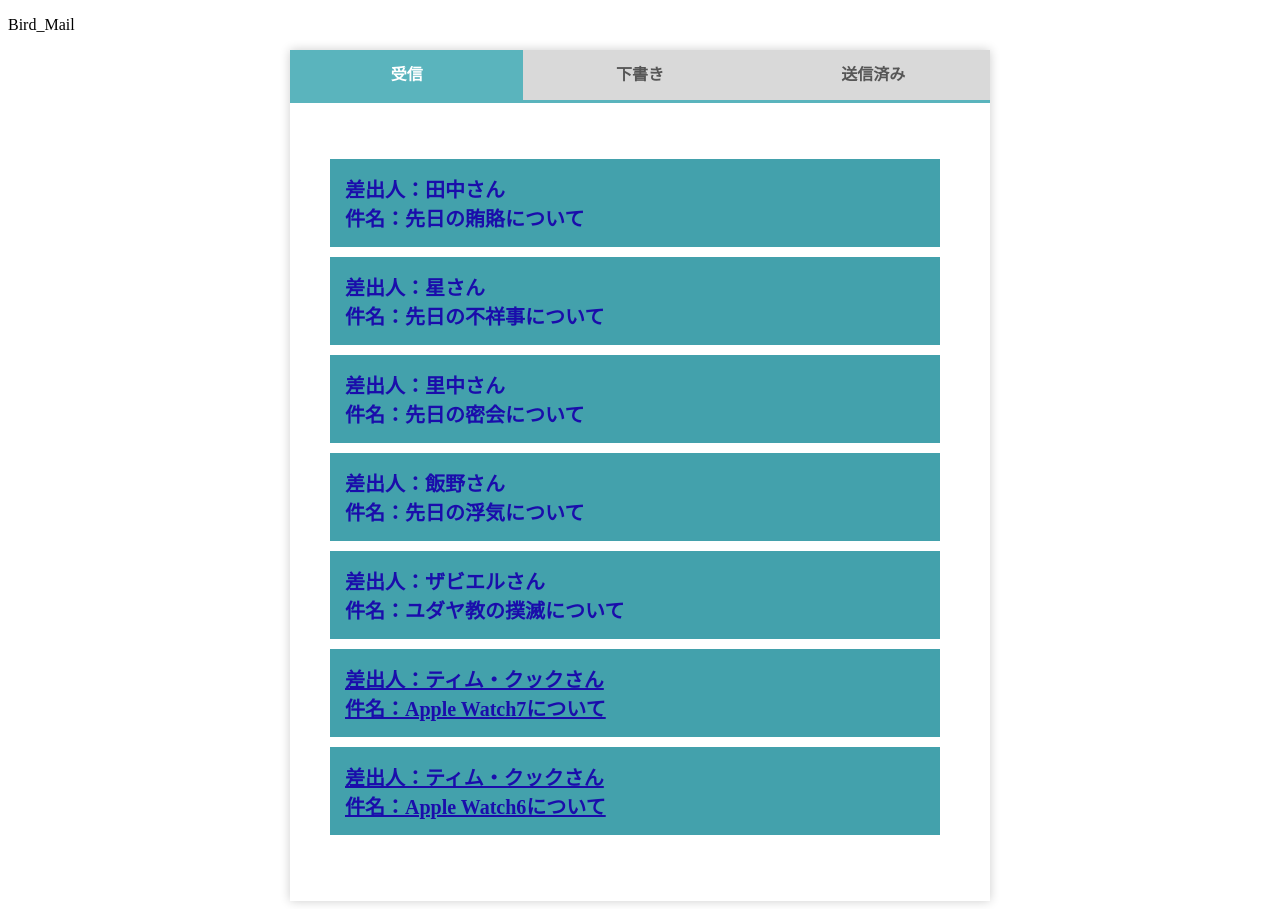
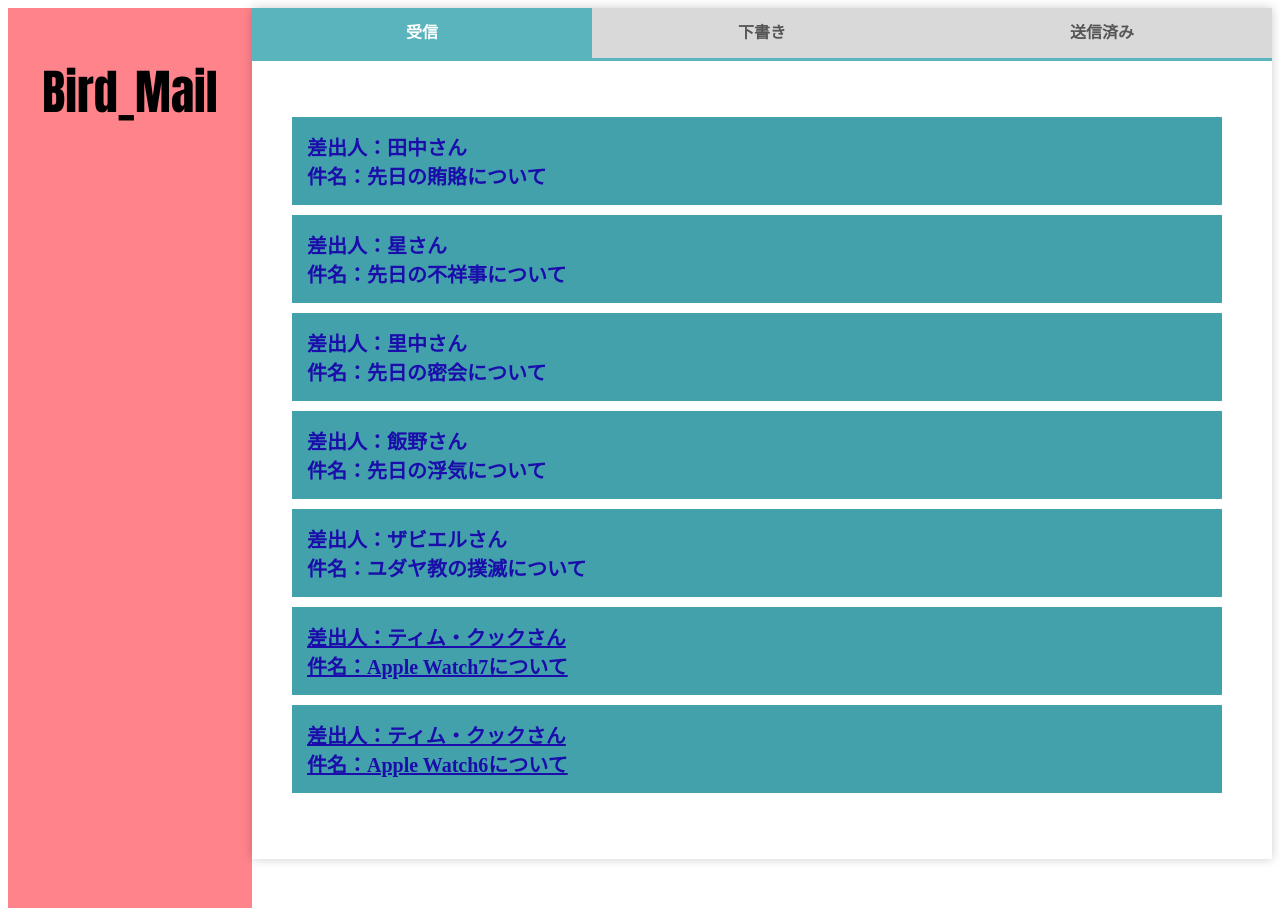
Before and after one commit to syouya2022/Cyber_attack_simulated_experience_3.github.io, a plain HTML site: page index.html in a window 1280 px wide. Drawn offline with Linux system fonts and the light colour scheme.

Commit message:
Update index.css

```diff
--- a/index.css
+++ b/index.css
@@ -1,3 +1,18 @@
+.side {
+  background-color:#ff838b;
+  width:300px;
+  height:900px;
+  text-align:center;
+}
+.side p{
+  font-family: Impact;
+  font-size: 48px;
+}
+
+article {
+  display:flex;/*サイドバーとメインコンテンツを横並びにする                指定をした*/
+}
+
 /*メール受信ボックスの全体設定*/
 .Receive_box {
   display: flex;
@@ -64,7 +79,7 @@
   padding-bottom: 40px;
   background-color: #fff;
   box-shadow: 0 0 10px rgba(0, 0, 0, 0.2);
-  width: 700px;
+  width: 1020px;
   margin: 0 auto;
 }
 
```
